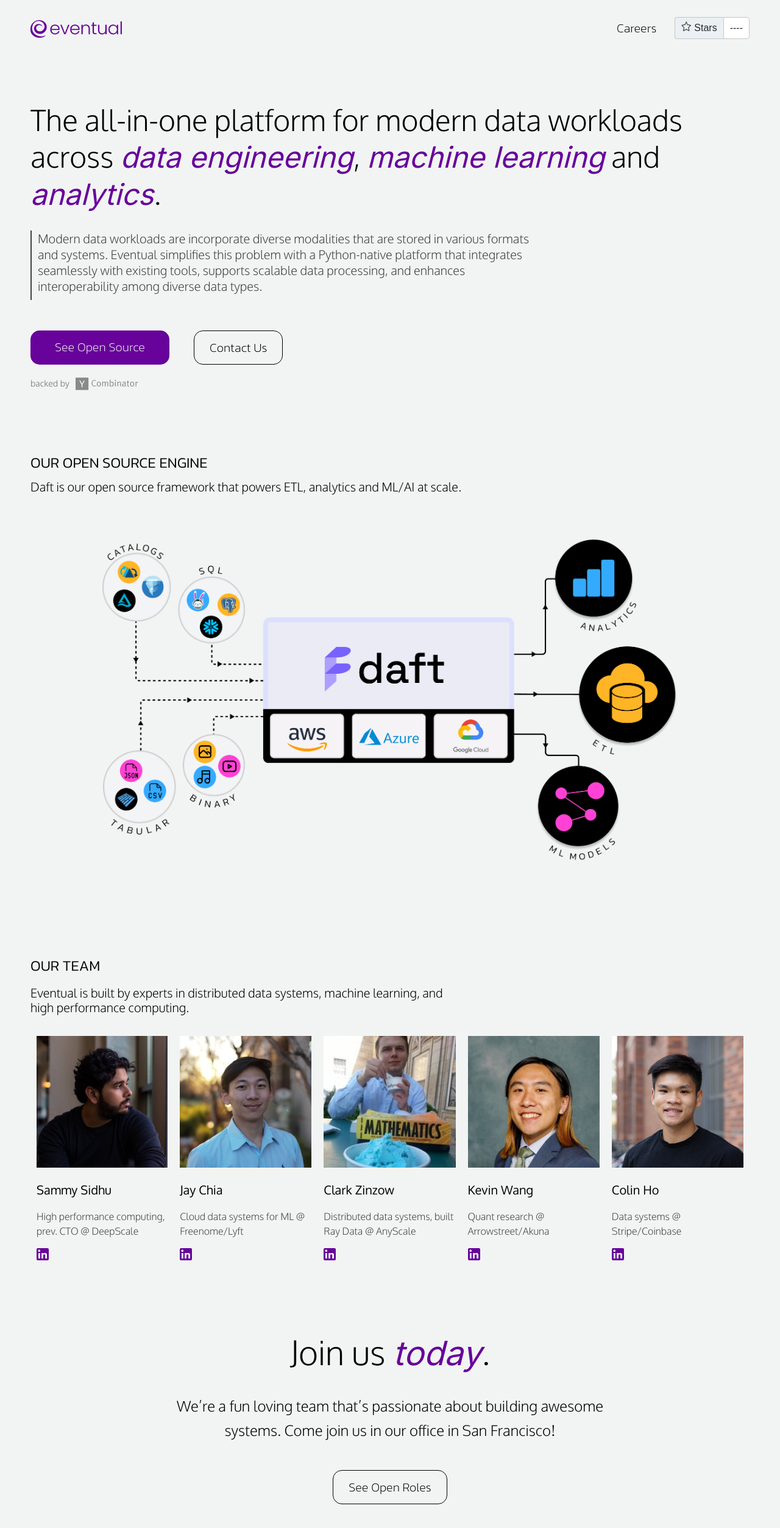
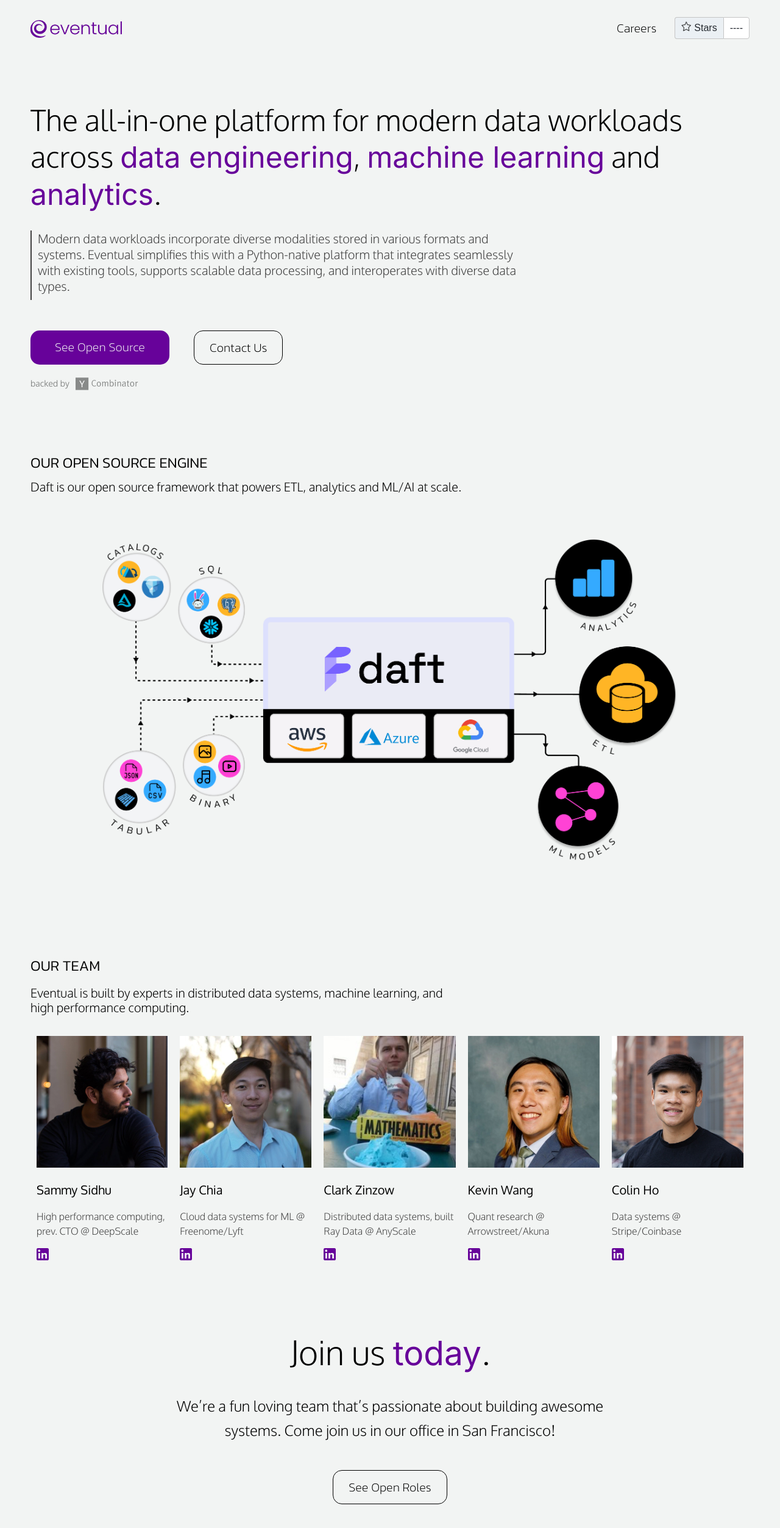
Before and after one commit to Eventual-Inc/eventualcomputing.com, a plain HTML site: page index.html in a window 1280 px wide. Shown: the top 2506 px of the page at 61% size. Drawn offline with Linux system fonts and the light colour scheme; no server answers.

Commit message:
fix wording + no italicize cuz its too much emphasis

```diff
--- a/index.html
+++ b/index.html
@@ -34,9 +34,9 @@
                 <span class="emphasis">machine learning</span> and <span class="emphasis">analytics</span>.
             </p>
             <p class="hero-sub-content">
-                Modern data workloads are incorporate diverse modalities that are stored in various formats and systems.
-                Eventual simplifies this problem with a Python-native platform that integrates seamlessly with existing tools,
-                supports scalable data processing, and enhances interoperability among diverse data types.
+                Modern data workloads incorporate diverse modalities stored in various formats and systems.
+                Eventual simplifies this with a Python-native platform that integrates seamlessly with existing tools,
+                supports scalable data processing, and interoperates with diverse data types.
             </p>
             <div class="hero-btn">
                  <a href="https://www.getdaft.io/" target="_blank" class="btn dark">See Open Source</a>
@@ -112,7 +112,7 @@
 
     <section class="join-us" id="joinus">
         <div class="wrapper">
-            <p class="join-us-headline">Join us <span class="italicize">today</span>.</p>
+            <p class="join-us-headline">Join us <span class="today">today</span>.</p>
             <p class="join-us-content">We’re a fun loving team that’s passionate about building awesome systems. Come join us in our office in San Francisco!</p>
             <a href="https://jobs.ashbyhq.com/eventualcomputing" target="_blank" class="btn light">See Open Roles</a>
         </div>
--- a/styles.css
+++ b/styles.css
@@ -153,7 +153,6 @@
 .our-vision .hero-content .emphasis{
     color: var(--purple-title-text);
     font-family: "Inter", sans-serif;
-    font-style: italic;
     font-weight: 400;
 }
 
@@ -313,10 +312,9 @@
     font-weight: 300;
 }
 
-.join-us .join-us-headline .italicize{
+.join-us .join-us-headline .today{
     font-weight: 400;
     font-family: "Inter", sans-serif;
-    font-style: italic;
     color: var(--purple-title-text);
 }
 
```
